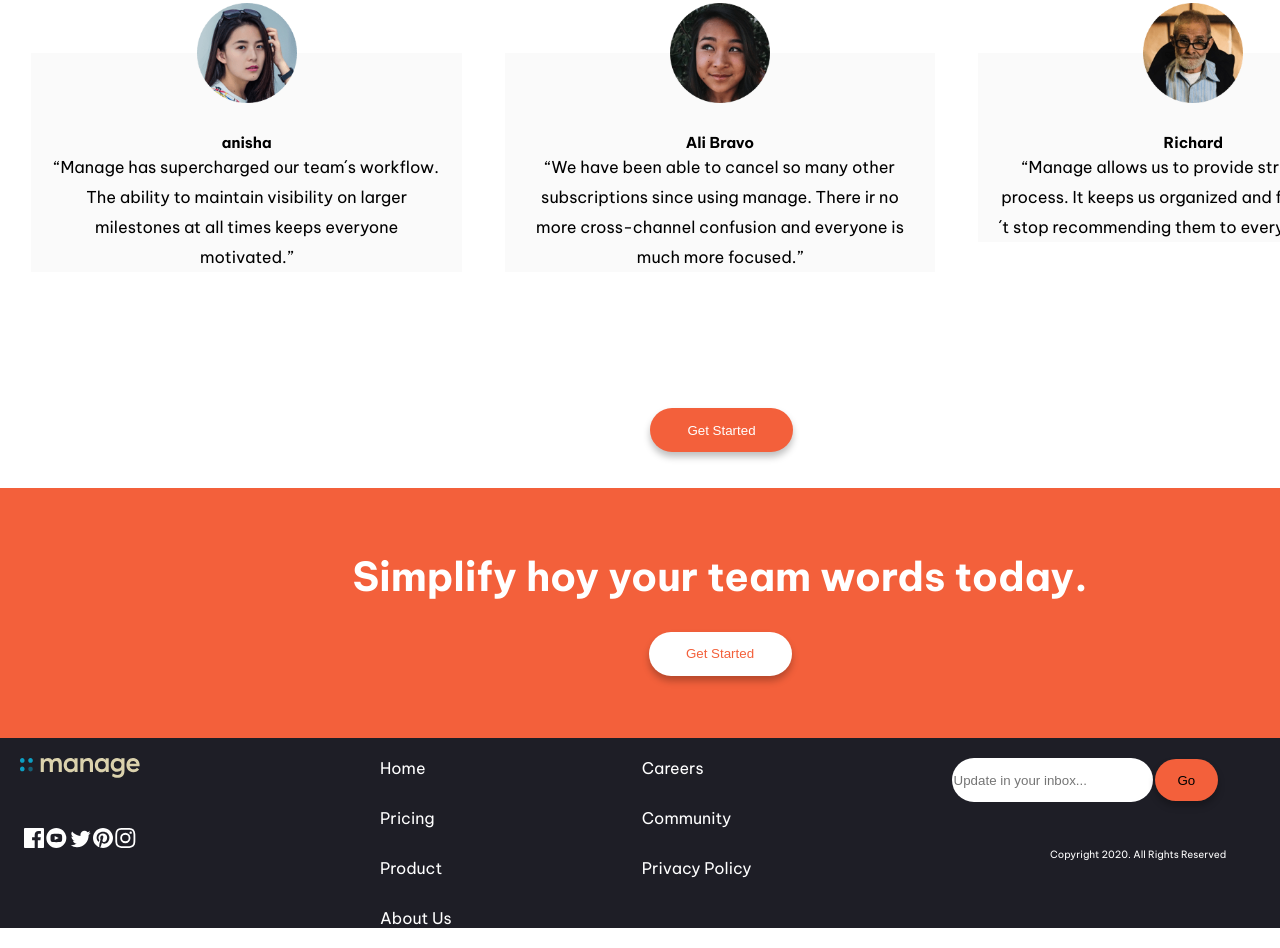
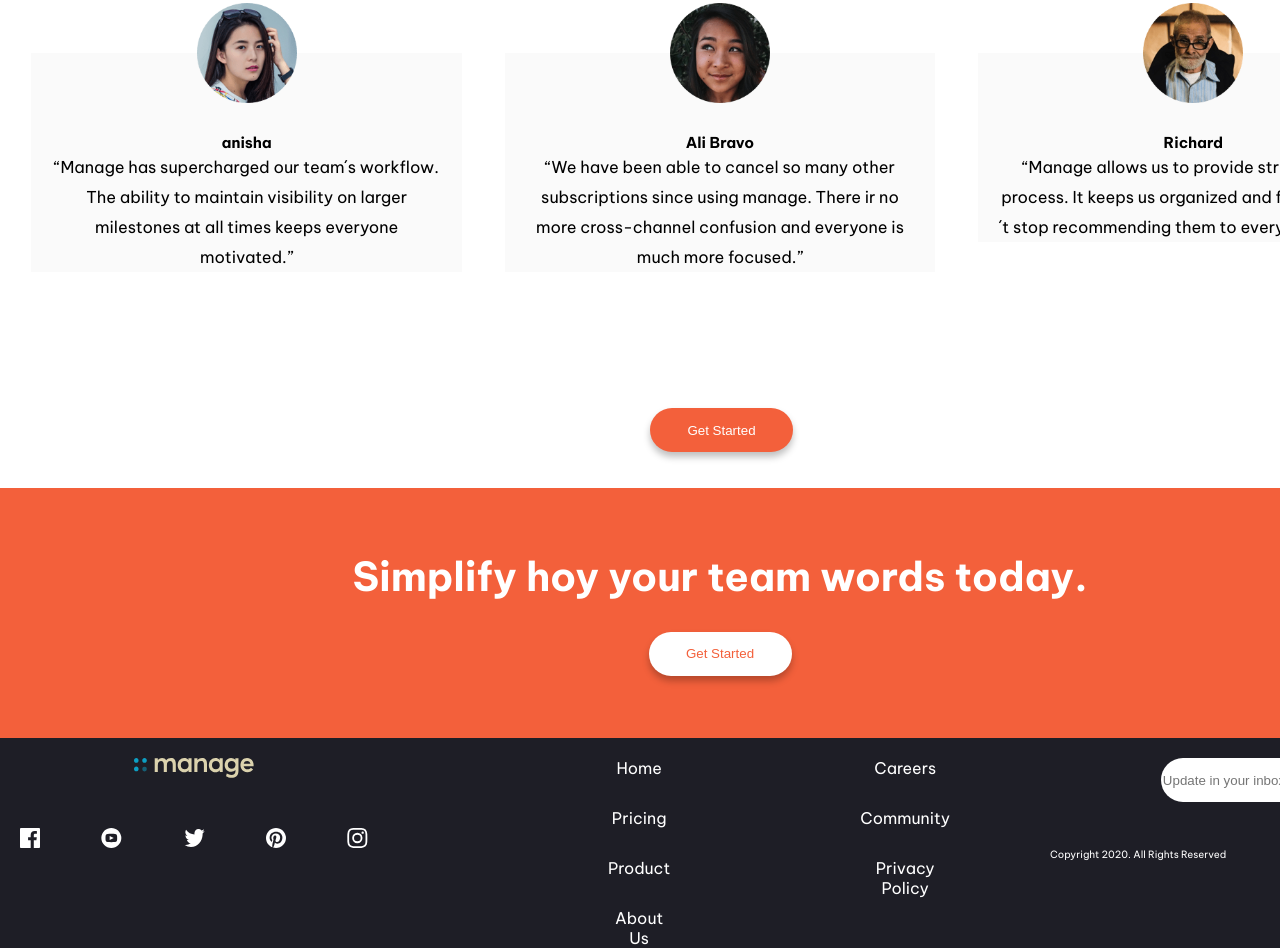
Before and after one commit to joseluisserranoaguirre/proyectofinal, a plain HTML site: page index.html in a window 1280 px wide. Shown: the part 1705-2653 px from the top of the page. Drawn offline with Linux system fonts and the light colour scheme.

Commit message:
separando icnonos

```diff
--- a/style.css
+++ b/style.css
@@ -168,10 +168,23 @@ main{
     padding-top:80px ;
     width: 260px;
 }
-.avatar_ali img, .avatar_richard img, .avatar_anisha img{
+.avatar_ali img,
+ .avatar_richard img,
+ .avatar_anisha img{
     display: flex;
     position: relative;
     top: -80px;
+}
+.avatar_ali img,
+ .avatar_anisha img,
+  .avatar_richard img{
+    transform-style: preserve-3d;
+    transition: all 2s cubic-bezier(.6,.11,0,.88);
+
+}
+.avatar_ali img:hover, .avatar_anisha img:hover, .avatar_richard img:hover{
+    transform: rotateY(1440deg);
+
 }
 .button_comment{
     display: flex;
@@ -224,6 +237,8 @@ button{
     background-color: var(--colorprimario) ;
     text-align: center;
     box-shadow: var(--colorshadow);
+    transition: all 1000ms;
+
 }
 button[type="button"]{
     height: 44px;
@@ -232,16 +247,23 @@ button[type="button"]{
     background-color:var(--colorprimario) ;
 
 }
+button:hover{
+    cursor: pointer;
+    filter: invert(100%);
+    background-color: var(--colorhover);
+    transform: scale(1.2, 1.2);
+
+}
 footer{
  display: flex;
  flex-direction: column;
 background-color:var(--colorscundario) ;
 margin-top: 40px;
 margin: 0px;
-padding-left: 20px;
 color: var(--colorletter) ;
 gap:3rem;
 width: 100%;
+text-align: center;
 }
 .nav-footer{
     padding-top: 20px;
@@ -254,18 +276,26 @@ width: 100%;
     width: 120px;
     height: 20px;
 }
-.icons_media{
+.icons_social{
     display: flex;
-    gap: 3rem;
-    width: 100%;
+
+    width: 80%;
+    justify-content: space-between;
 }
- form input{
+ input{
     height: 44px;
     border-radius: 50px;
+    width: 70%;
+    transition: all 1000ms;
  }
+ input:focus{
+    background-color:var(--colorfocus);
+    color:var(--colorletter) ;
+}
  button[type="submit"]{
     width: 63px;
     height: 42px;
+
 }
  .nav_end{
     display: flex;
@@ -393,7 +423,9 @@ nav ul{
         padding-left: 20px;
         padding-right: 20px;
     }
-    .avatar_anisha,  .avatar_richard, .avatar_ali{
+    .avatar_anisha,
+      .avatar_richard,
+       .avatar_ali{
         display: flex;
         width: 80%;
 
@@ -402,15 +434,7 @@ nav ul{
         width: 95%;
 
     }
-    .avatar_ali img, .avatar_anisha img, .avatar_richard img{
-        transform-style: preserve-3d;
-        transition: all 2s cubic-bezier(.6,.11,0,.88);
 
-    }
-    .avatar_ali img:hover, .avatar_anisha img:hover, .avatar_richard img:hover{
-        transform: rotateY(1440deg);
-
-    }
 
     .message_text{
         width: 100%;
@@ -420,11 +444,22 @@ nav ul{
         position: absolute;
         left: 650px;
     }
+    footer{
+        justify-content: space-between;
+        padding-left: 20px;
+    }
     .nav-footer{
         flex-direction: row;
         width: 100%;
         gap: 20rem;
         position: relative;
+    }
+    .nav-footer__social{
+        width: 30%;
+    }
+    .icons_social{
+        width: 100%;
+        justify-content: space-between;
     }
     .nav_end{
         gap: 15rem;
@@ -433,27 +468,8 @@ nav ul{
     .nav_end ul li{
         font-size: 1.6rem;
     }
-    input{
-        width: 201px;
-        transition: all 1000ms;
-    }
-    input:focus{
-        background-color:var(--colorfocus);
-        color:var(--colorletter) ;
-    }
 
-     button{
-        transition: all 1000ms;
 
-     }
-
-    button:hover{
-        cursor: pointer;
-        filter: invert(100%);
-        background-color: var(--colorhover);
-        transform: scale(1.2, 1.2);
-
-    }
     form{
         width: 25%;
     }
```
